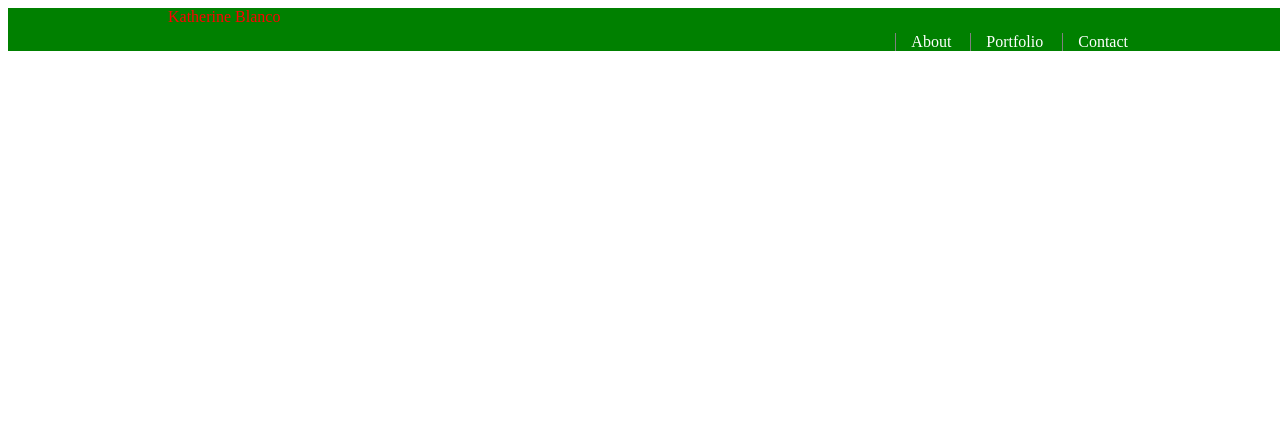
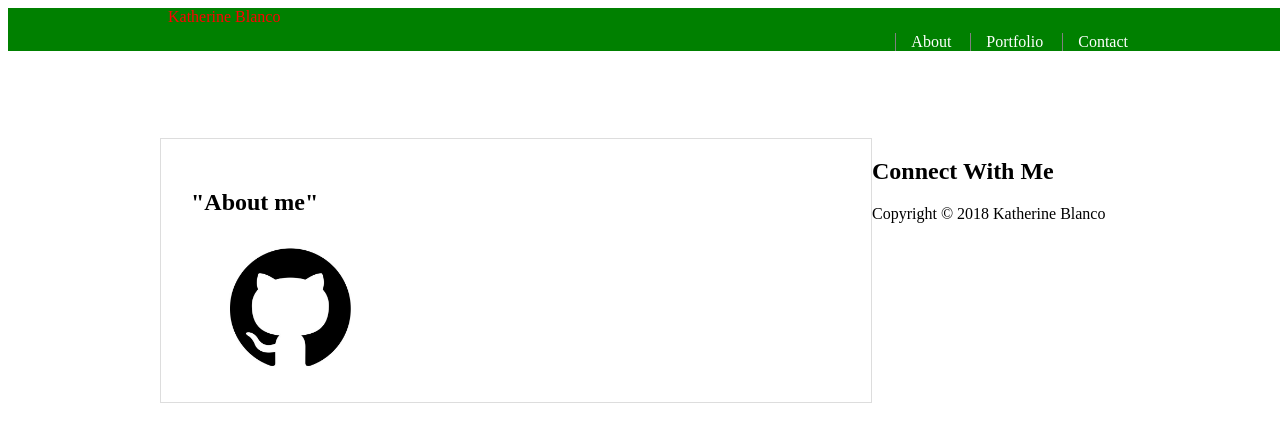
Before and after one commit to KathNoir/PortfolioKB, a plain HTML site: page index.html in a window 1280 px wide. Drawn offline with Linux system fonts and the light colour scheme.

Commit message:
Second commit

```diff
--- a/index.html
+++ b/index.html
@@ -15,5 +15,27 @@
 			</nav>
 		</div>
 	</header>
+
+	<div id="main-container" class="container">
+		<section class="main-section">
+			<h1> "About me" </h1>
+			<img src="GitHub.jpg" class="auth-image">
+			<p></p>
+			<p></p>
+		</section>
+
+		<section>
+			<div>
+				<h2>Connect With Me</h2>
+				<a></a>
+			</div>
+		</section>
+	</div>
+
+	<footer>
+		<div>
+			Copyright &copy; 2018 Katherine Blanco
+		</div>
+	</footer>
 </body>
 </html>
--- a/style.css
+++ b/style.css
@@ -29,3 +29,22 @@ nav a {
 nav a: first-child {
 	border-left: 0 none;
 }
+#main-container {
+	padding-top: 130px;
+}
+.main-section {
+	float: left;
+	width: 100%;
+	max-width: 650px;
+	padding: 30px;
+	margin: 0 0 40px;
+	background: #fff;
+	border: 1px solid #ddd;
+}
+.auth-image {
+	float: left;
+	width: 200px;
+	height: auto;
+	margin-top: 10px;
+	margin-right: 25px;
+}
```
Also changed, not shown: GitHub.jpg (added).
